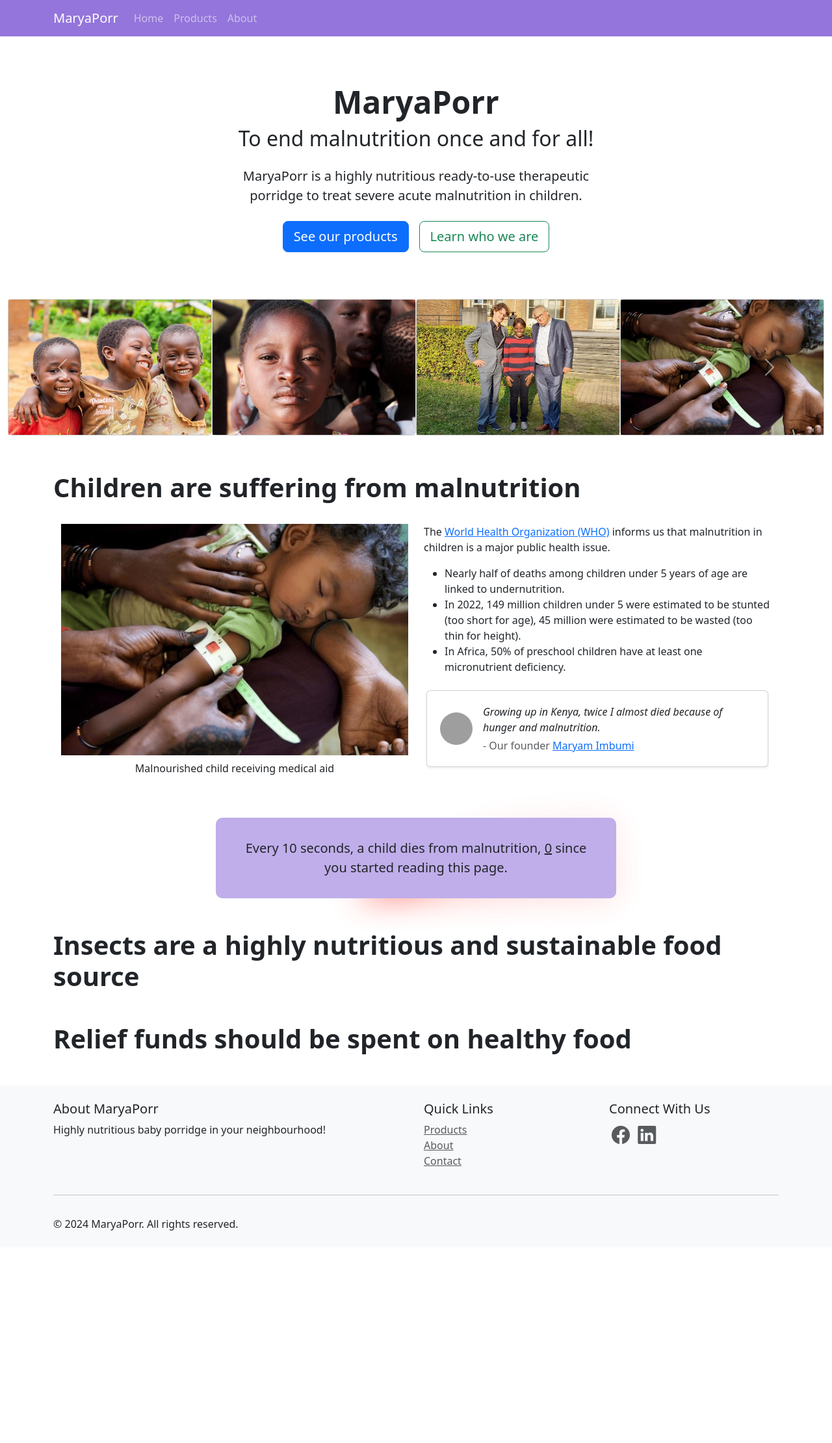
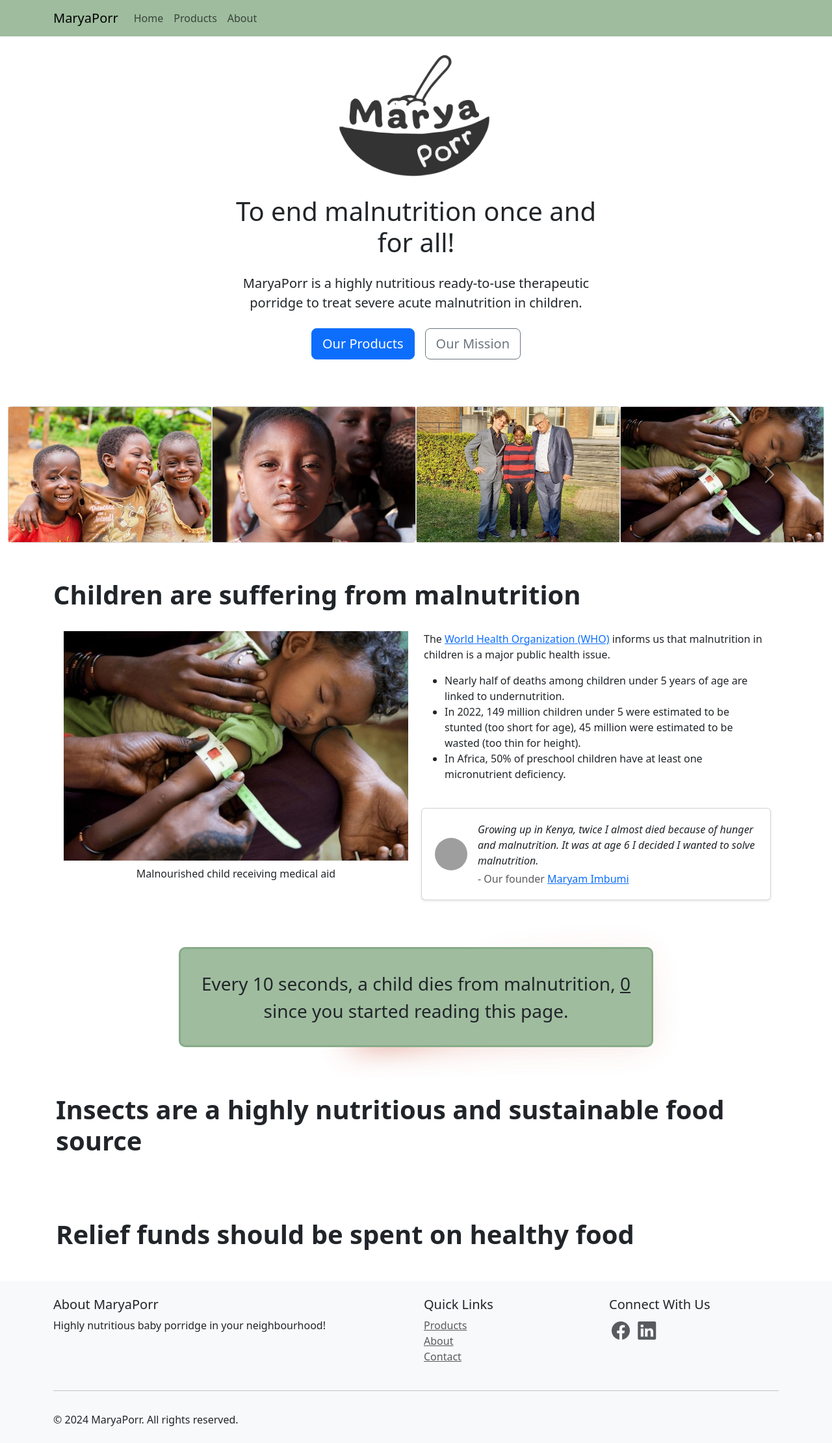
Before and after one commit to robsyc/django-MaryaPorr, a Django app: page / in a window 1280 px wide. Shown: the whole page at 65% size. Before the commit the page ends 1893 px from the top, so only its background shows below. Run offline with Django 5.2, Linux system fonts and the light colour scheme; parts of the project's set-up code (start-up, migrations or seed data) failed here and were passed over; some libraries are stand-ins or nearby versions; grey boxes are pictures that could not be loaded.

Commit message:
Big update after meeting with Tom and Joel

```diff
--- a/django_project/settings.py
+++ b/django_project/settings.py
@@ -34,7 +34,7 @@ DEV_MODE = os.getenv("DEV_MODE")
 if not SECRET_KEY or not STRIPE_PUBLIC_KEY or not STRIPE_SECRET_KEY or not DEV_MODE:
     raise ValueError("One or more environment variables are not set.")
 
-ALLOWED_HOSTS = ['127.0.0.1', '.vercel.app', '.now.sh', 'www.maryaporr.com']
+ALLOWED_HOSTS = ['127.0.0.1', 'localhost', '.vercel.app', '.now.sh', 'www.maryaporr.com']
 
 # Application definition
 
--- a/django_project/urls.py
+++ b/django_project/urls.py
@@ -19,14 +19,15 @@ from django.urls import path
 from django.conf.urls.static import static
 from django.conf import settings
 from products import views
-from products.views import ProductListView, ProductDetailView
+# from products.views import ProductListView, ProductDetailView
 
 urlpatterns = [
     path('admin/', admin.site.urls),
     path("", views.home, name="home"),
     path("success/", views.success, name="success"),
     path("cancel/", views.cancel, name="cancel"),
-    path("products/", ProductListView.as_view(), name="products"),
-    path("products/<int:pk>/", ProductDetailView.as_view(), name="product_detail"),
+    path("products/", views.products, name="products"),
+    # path("products/", ProductListView.as_view(), name="products"),
+    # path("products/<int:pk>/", ProductDetailView.as_view(), name="product_detail"),
     path("about/", views.about, name="about"),
 ] + static(settings.STATIC_URL, document_root=settings.STATIC_ROOT)
--- a/products/views.py
+++ b/products/views.py
@@ -34,9 +34,12 @@ def success(request):
 def cancel(request):
     return render(request, "cancel.html")
 
+def products(request):
+    return render(request, "products.html")
+
 class ProductListView(ListView):
     model = Product
-    template_name = "products.html"
+    template_name = "products_list.html"
     context_object_name = "products"
 
 class ProductDetailView(DetailView):
--- a/templates/home.html
+++ b/templates/home.html
@@ -3,17 +3,18 @@
 {% block content %}
 
 <!-- Hero page -->
-<div class="px-4 py-4 my-4 my-md-5 text-center">
-  <h1 class="display-5 fw-bold">MaryaPorr</h1>
+<div class="px-4 pt-2 pb-4 mt-2 mb-4 mb-md-5 text-center">
+  <!-- <h1 class="display-5 fw-bold">MaryaPorr</h1> -->
+  <img src="/static/media/img/maryaporr-logo-square.png" class="img-fluid mb-4" style="max-width: 250px; opacity: 0.8;" alt="MaryaPorr Logo">
   <div class="col-lg-6 mx-auto">
-    <h2 class="mb-4">To end malnutrition once and for all!</h1>
+    <h1 class="mb-4">To end malnutrition once and for all!</h1>
     <p class="lead mb-4">MaryaPorr is a highly nutritious ready-to-use therapeutic porridge to treat severe acute malnutrition in children.</p>
     <div class="d-grid gap-3 d-sm-flex justify-content-sm-center">
       <a href="{% url 'products' %}">
-        <button class="btn btn-primary btn-lg">See our products</button>
+        <button class="btn btn-primary btn-lg">Our Products</button>
       </a>
       <a href="{% url 'about' %}">
-        <button class="btn btn-outline-success btn-lg">Learn who we are</button>
+        <button class="btn btn-outline-secondary btn-lg">Our Mission</button>
       </a>
     </div>
   </div>
@@ -119,13 +120,15 @@
     <h1 class="fw-bold py-2">
       Children are suffering from malnutrition
     </h1>
-    <div class="container my-4">
+    <div class="container-lg my-4 px-md-3">
       <div class="row">
         <div class="col-md-6 mb-4 mb-md-0">
           <img src="/static/media/img/kid_w_aid.jpg" class="img-fluid" alt="Malnourished child receiving medical aid">
           <p class="text-center mt-2">Malnourished child receiving medical aid</p>
         </div>
         <div class="col-md-6">
+          <div class="row">
+            <div class="col-md-12">
               <p>
                 The <a href="https://www.who.int/news-room/fact-sheets/detail/malnutrition" target="_blank">World Health Organization (WHO)</a>
                 informs us that malnutrition in children is a major public health issue.
@@ -135,7 +138,9 @@
                 <li>In 2022, 149 million children under 5 were estimated to be stunted (too short for age), 45 million were estimated to be wasted (too thin for height).</li>
                 <li>In Africa, 50% of preschool children have at least one micronutrient deficiency.</li>
               </ul>
-          <div class="card shadow-sm mx-1 my-4 p-1">
+            </div>
+            <div class="d-none col-md-12 d-lg-block px-0 px-lg-2">
+              <div class="card shadow-sm my-4 p-1">
                 <div class="card-body d-flex align-items-center">
                   <a href="https://www.linkedin.com/in/maryam-imbumi-11113b79/" target="_blank">
                     <img src="https://media.licdn.com/dms/image/v2/C4D03AQFKHlUfY_CF5g/profile-displayphoto-shrink_800_800/profile-displayphoto-shrink_800_800/0/1604139546043?e=1735171200&v=beta&t=cnfekVRmTpmCd6Dc1q0aTXfMqcSqfK_d9IOOaKVz4PU"
@@ -145,7 +150,29 @@
                   </a>
                   <div>
                     <div class="mb-1">
-                  <cite>Growing up in Kenya, twice I almost died because of hunger and malnutrition.</cite>
+                      <cite>Growing up in Kenya, twice I almost died because of hunger and malnutrition. It was at age 6 I decided I wanted to solve malnutrition.</cite>
+                    </div>
+                    <div class="text-muted">
+                      - Our founder <a href="https://www.linkedin.com/in/maryam-imbumi-11113b79/" target="_blank">Maryam Imbumi</a>
+                    </div>
+                  </div>
+                </div>
+              </div>
+            </div>
+          </div>
+        </div>
+        <div class="col-md-12 d-lg-none d-md-block px-0 px-lg-2">
+          <div class="card shadow-sm my-4 p-1">
+            <div class="card-body d-flex align-items-center">
+              <a href="https://www.linkedin.com/in/maryam-imbumi-11113b79/" target="_blank">
+                <img src="https://media.licdn.com/dms/image/v2/C4D03AQFKHlUfY_CF5g/profile-displayphoto-shrink_800_800/profile-displayphoto-shrink_800_800/0/1604139546043?e=1735171200&v=beta&t=cnfekVRmTpmCd6Dc1q0aTXfMqcSqfK_d9IOOaKVz4PU"
+                    alt="Maryam Imbumi"
+                    class="rounded-circle me-3"
+                    style="width: 50px; height: 50px;">
+              </a>
+              <div>
+                <div class="mb-1">
+                  <cite>Growing up in Kenya, twice I almost died because of hunger and malnutrition. It was at age 6 I decided I wanted to solve malnutrition.</cite>
                 </div>
                 <div class="text-muted">
                   - Our founder <a href="https://www.linkedin.com/in/maryam-imbumi-11113b79/" target="_blank">Maryam Imbumi</a>
@@ -159,10 +186,12 @@
   </div>
 </section>
 
-<section class="reveal my-5">
-  <div class="container container w-50 w-md-25">
-    <div class="triangle" style="background-color: hsl(258, 59%, 80%);">
-        <p class="lead my-auto">
+<section class="reveal">
+  <div class="container-md my-4 px-md-3">
+    <div class="row">
+      <div class="col-md-8 col-12 mx-auto">
+        <div class="triangle" style="background-color: hsl(120, 18%, 68%); border: 3px solid hsl(120, 18%, 60%);">
+          <p class="lead my-auto text-dark fs-3">
             Every 10 seconds, a child dies from malnutrition,
             <u id="incrementing-number">0</u>
             since you started reading
@@ -170,18 +199,22 @@
           </p>
         </div>
       </div>
+    </div>
+  </div>
 </section>
 
-<section class="reveal">
-  <div class="container-md my-5">
+<!-- Section: Insects -->
+<section class="reveal py-4">
+  <div class="container-md my-4 px-md-3">
     <h1 class="fw-bold">
       Insects are a highly nutritious and sustainable food source
     </h1>
   </div>
 </section>
 
-<section class="reveal">
-  <div class="container-md my-5">
+<!-- Section: Relief funds -->
+<section class="reveal py-4">
+  <div class="container-md my-4 px-md-3">
     <h1 class="fw-bold">
       Relief funds should be spent on healthy food
     </h1>
@@ -233,7 +266,7 @@
     position: absolute;
     height: 100%;
     width: 100%;
-    background-image: conic-gradient(from var(--angle), transparent 50%, hsl(3, 100%, 61%));
+    background-image: conic-gradient(from var(--angle), transparent 50%, hsl(11, 57%, 54%));
     top: 0;
     left: 0;
     border-radius: 10px;
--- a/templates/master.html
+++ b/templates/master.html
@@ -13,8 +13,8 @@
     <script src="https://unpkg.com/scrollreveal"></script>
 </head>
 <body>
-    <nav style="background-color: hsl(258, 59%, 66%); border-color: hsl(258, 59%, 60%);"
-    class="navbar navbar-expand-lg navbar-dark mt-0 sticky-top zindex-sticky mb-3">
+    <nav style="background-color: hsl(120, 18%, 68%); border-color: hsl(120, 18%, 60%);"
+    class="navbar navbar-expand-lg navbar-light mt-0 sticky-top zindex-sticky mb-3">
         <div class="container-md">
             <a class="navbar-brand" href="{% url 'home' %}">MaryaPorr</a>
             <button
```
Also changed, not shown: templates/about.html (+54 -28 lines), templates/products.html (+35 -52 lines), templates/products_list.html (added, +68 -0 lines), static/media/img/maryaporr-logo-square.png (added), static/style/custom_bootstrap.css. Lines whose indentation alone changed are shown as unchanged.
